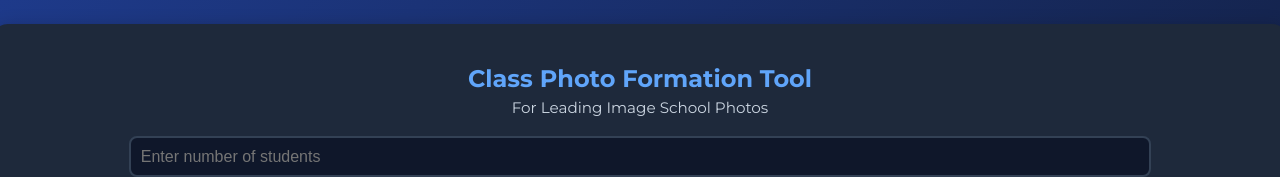
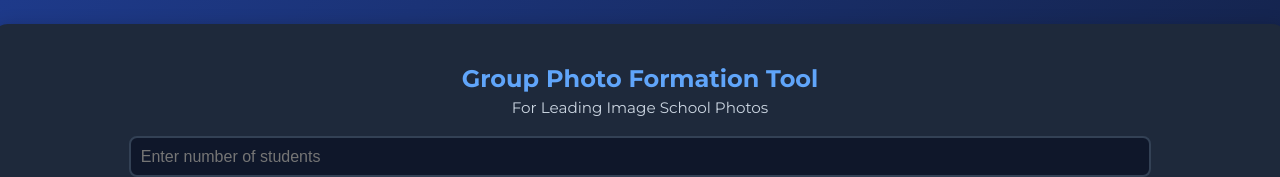
Before and after one commit to Lachiem8/Formation-Guide, a plain HTML site: page index.html in a window 1280 px wide. Shown: the top 177 px of the page. Drawn offline with Linux system fonts and the light colour scheme.

Commit message:
Update index.html

```diff
--- a/index.html
+++ b/index.html
@@ -87,7 +87,7 @@
 </head>
 <body>
   <div class="container">
-    <h1>Class Photo Formation Tool</h1>
+    <h1>Group Photo Formation Tool</h1>
     <div class="subheading">For Leading Image School Photos</div>
     <input type="number" inputmode="numeric" id="studentCount" placeholder="Enter number of students" min="1" />
     <button onclick="calculateFormation()">Get Formation</button>
```
